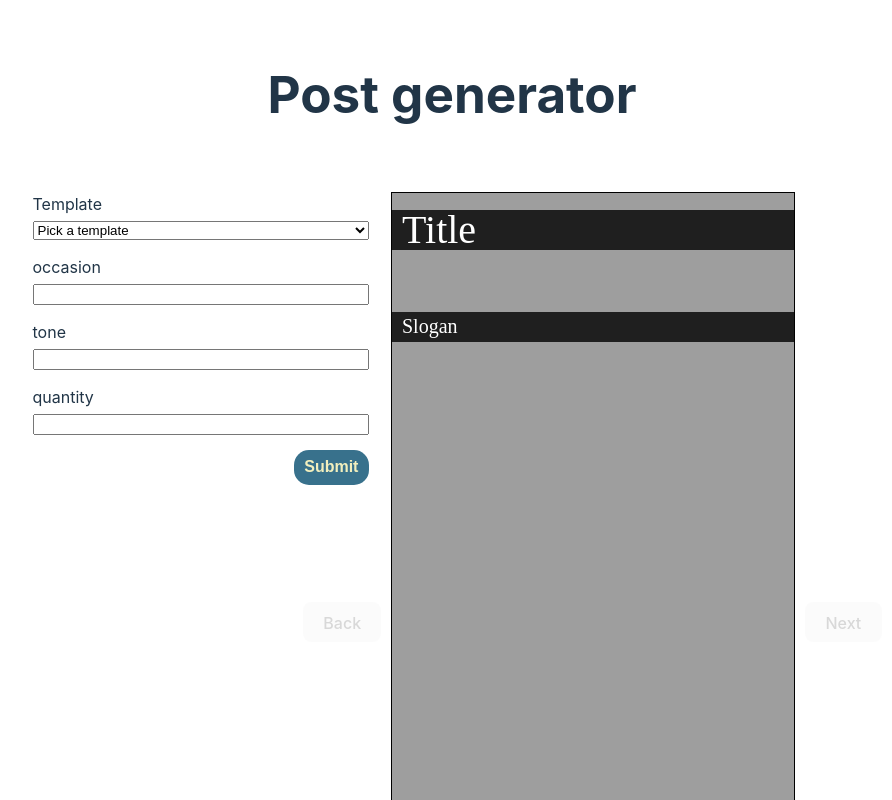
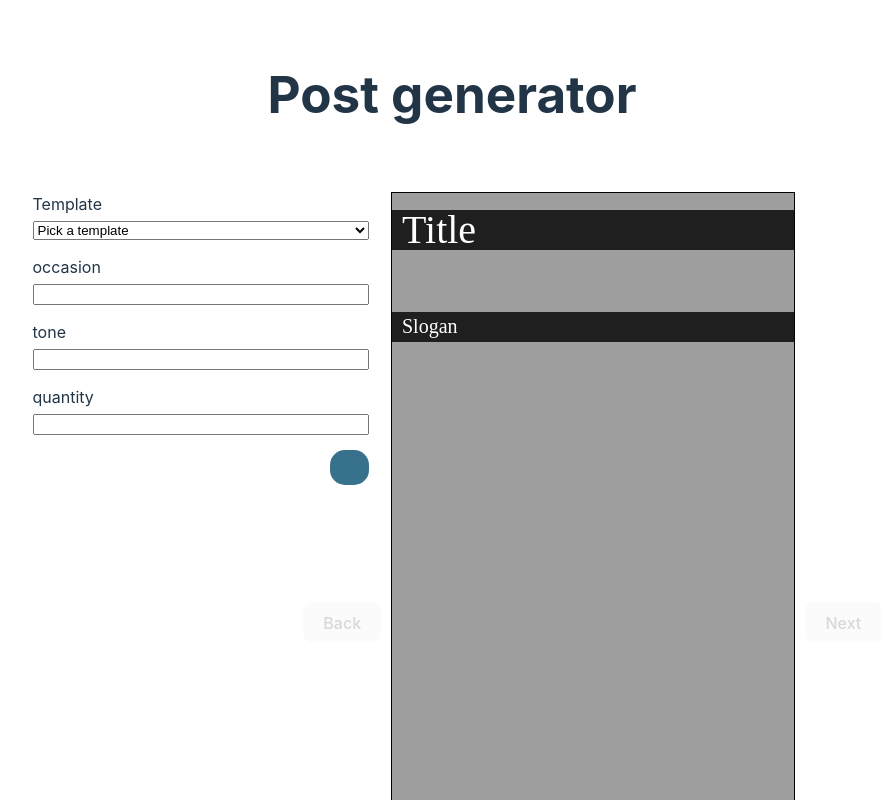
Before and after one commit to BasileDM/Brief-Post-Generator, a Vue app: page / in a window 1280 px wide. Shown: the top 800 px of the page, without its empty margins (188-1080 px from the left). Built offline with nearby package versions, Linux system fonts and the light colour scheme.

Commit message:
Make submit button take a text as a prop

```diff
--- a/src/components/ButtonSubmit.vue
+++ b/src/components/ButtonSubmit.vue
@@ -1,16 +1,17 @@
 <script setup lang="ts">
+defineProps<{ text: string }>()
 </script>
 
 <template>
-    <button id="submit">Submit</button>
+    <button>{{ text }}</button>
 </template>
 
 <style scoped>
-#submit {
+button {
     display: flex;
     justify-content: center;
     align-items: center;
-    width: 75px;
+    width: fit-content;
     height: 35px;
     border: none;
     border-radius: 15px;
@@ -23,5 +24,6 @@
     transition: transform 0.3s ease, box-shadow 0.3s ease;
     background-color: #38718C;
     color: #f2efbd;
+    text-wrap: nowrap;
 }
 </style>
```
